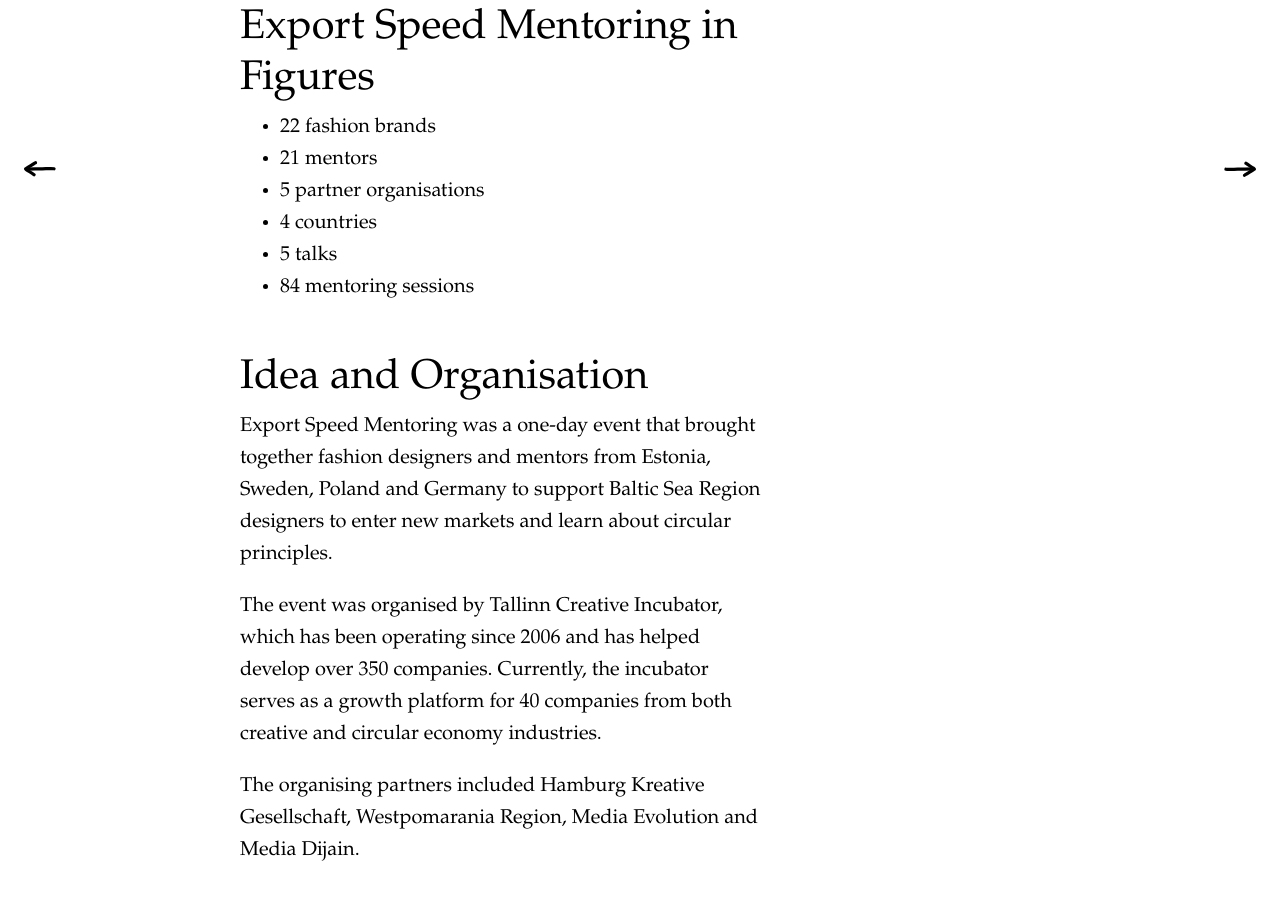
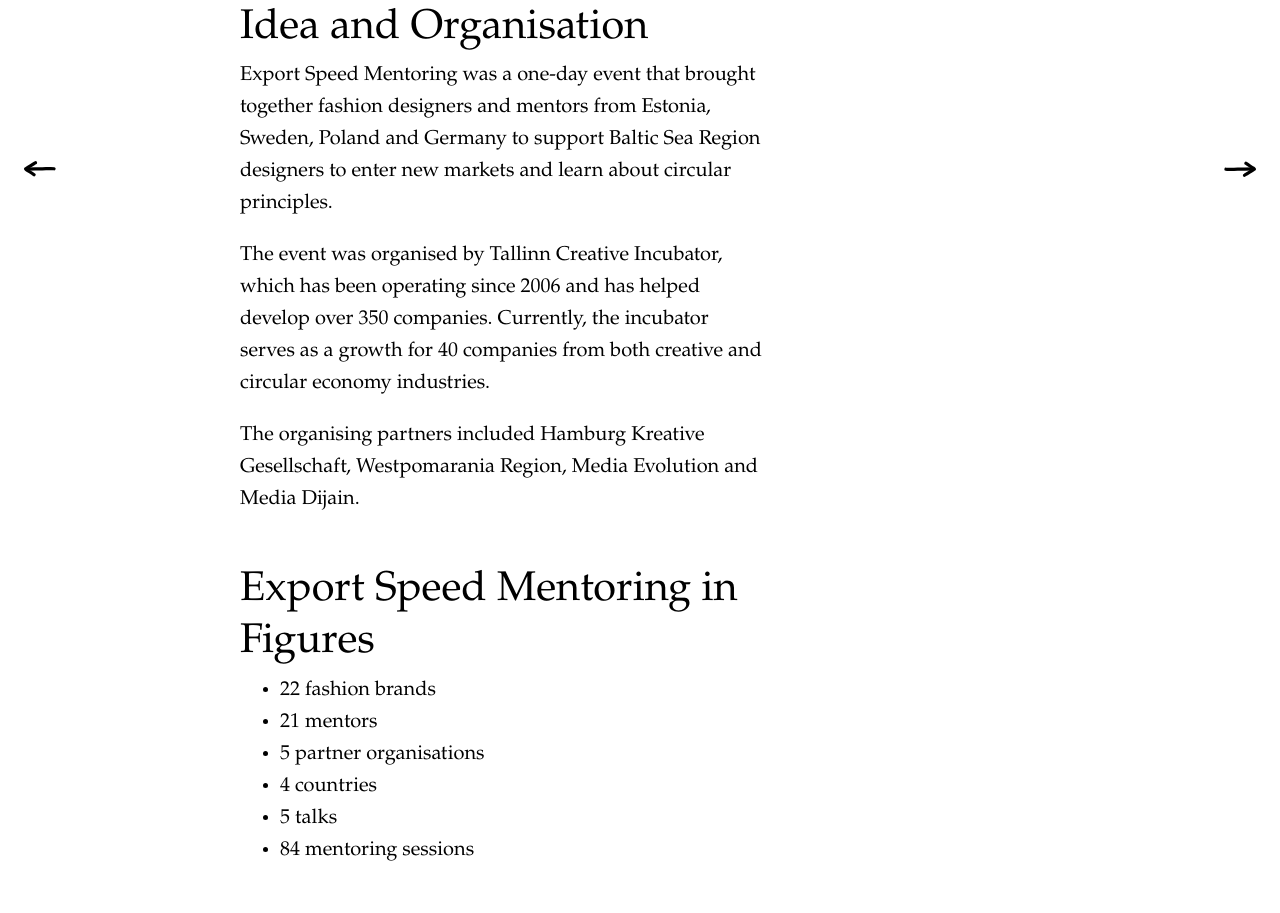
Before and after one commit to mediaev/creativeportscatalogue, an Eleventy site: page content/chapters/tool_8.md in a window 1280 px wide. Shown: the part 247-1160 px from the top of the page. Built offline with nearby package versions, Linux system fonts and the light colour scheme; Eleventy itself is replaced by a stand-in of ours; files that its build step writes are made by us from their sources.

Commit message:
Update tool_8.md

```diff
--- a/content/chapters/tool_8.md
+++ b/content/chapters/tool_8.md
@@ -2,6 +2,14 @@
 title: "Tool 8: Export Speed Mentoring"
 weight: 9
 ---
+
+## Idea and Organisation
+
+Export Speed Mentoring was a one-day event that brought together fashion designers and mentors from Estonia, Sweden, Poland and Germany to support Baltic Sea Region designers to enter new markets and learn about circular principles.
+
+The event was organised by Tallinn Creative Incubator, which has been operating since 2006 and has helped develop over 350 companies. Currently, the incubator serves as a growth  for 40 companies from both creative and circular economy industries.
+
+The organising partners included Hamburg Kreative Gesellschaft, Westpomarania Region, Media Evolution and Media Dijain.
 
 ## Export Speed Mentoring in Figures
 
@@ -11,14 +19,6 @@
 * 4 countries
 * 5 talks
 * 84 mentoring sessions
-
-## Idea and Organisation
-
-Export Speed Mentoring was a one-day event that brought together fashion designers and mentors from Estonia, Sweden, Poland and Germany to support Baltic Sea Region designers to enter new markets and learn about circular principles.
-
-The event was organised by Tallinn Creative Incubator, which has been operating since 2006 and has helped develop over 350 companies. Currently, the incubator serves as a growth platform for 40 companies from both creative and circular economy industries.
-
-The organising partners included Hamburg Kreative Gesellschaft, Westpomarania Region, Media Evolution and Media Dijain.
 
 ## Aim and Target Group
 
```
